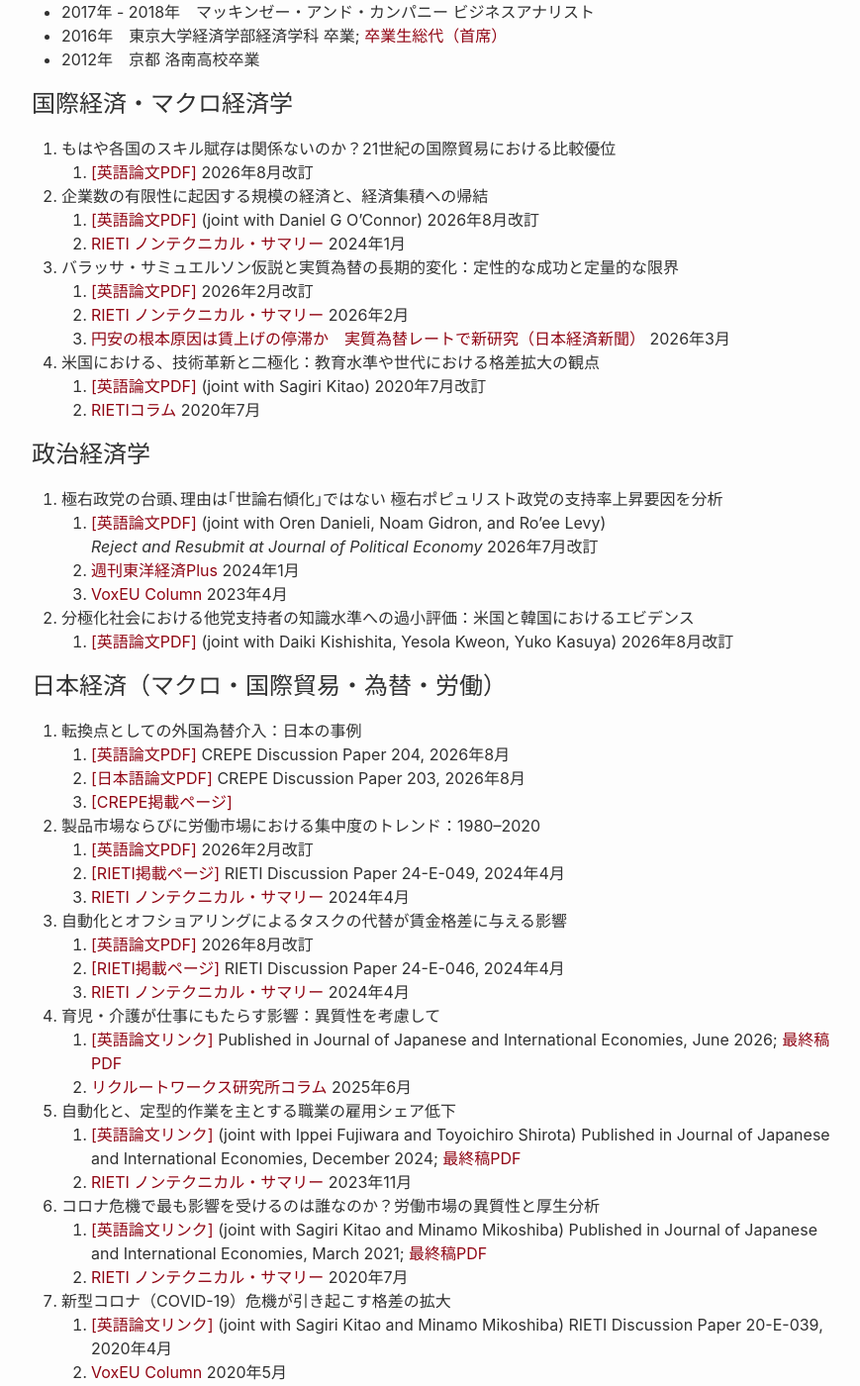
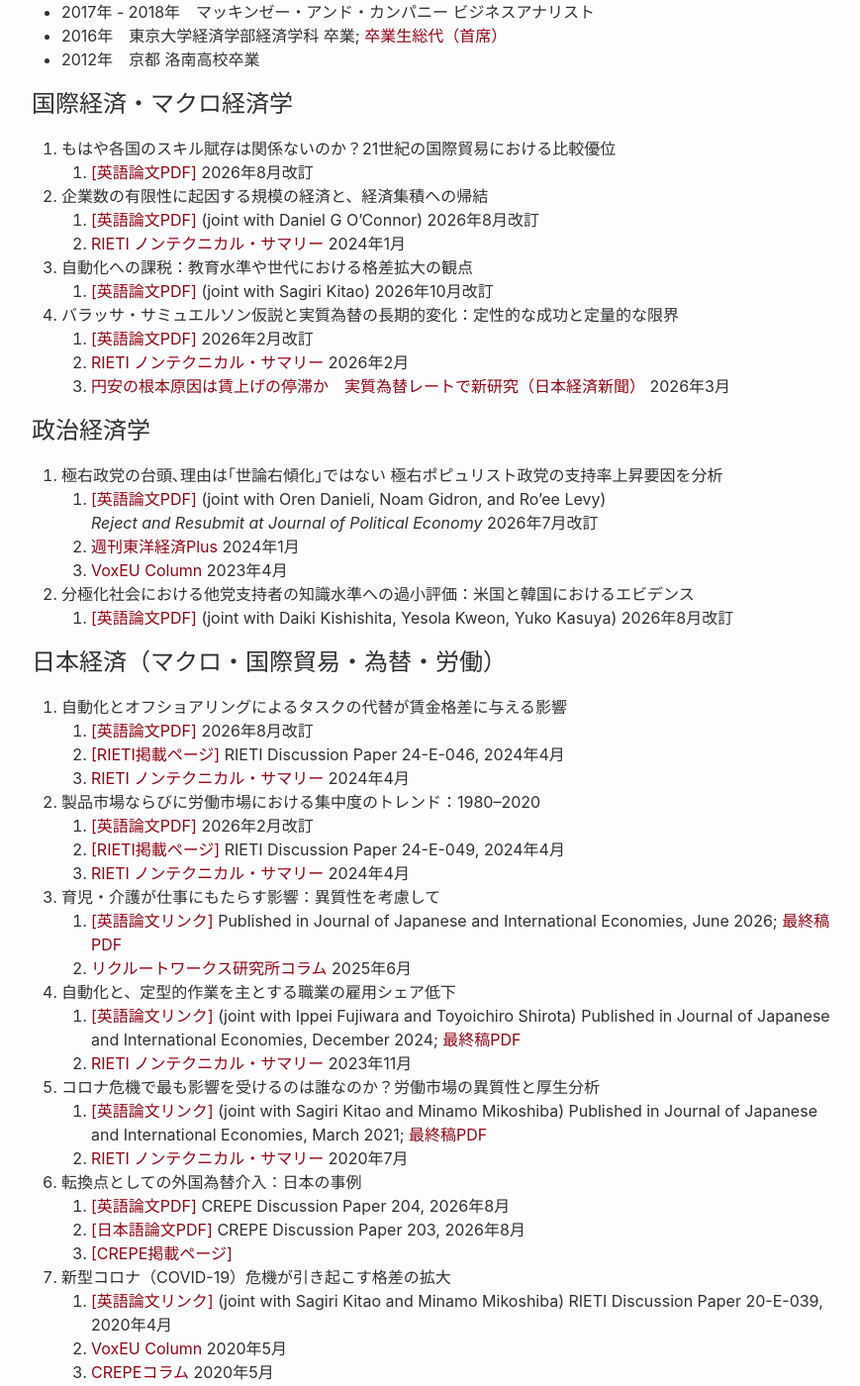
Before and after one commit to shinnkikuchi/shinnkikuchi.github.io, a Jekyll site: the page built from index_ja.md, in a window 1280 px wide and 1400 px high, scrolled down 735 px. Shown: the whole window at 99% size, without its empty margins (188-1057 px from the left). Built offline with Jekyll 4.4.1, drawn with Linux system fonts in a browser that asks for light colours.

Commit message:
有p建日bあんdjpんぱげ

```diff
--- a/index_ja.md
+++ b/index_ja.md
@@ -29,19 +29,17 @@
 1. もはや各国のスキル賦存は関係ないのか？21世紀の国際貿易における比較優位
    1. <a href="https://www.shinnosuke-kikuchi.com/files/research/KIKUCHI-skill-trade.pdf" target="_blank">[英語論文PDF]</a>  2026年8月改訂
 
-
 2. 企業数の有限性に起因する規模の経済と、経済集積への帰結
    1. <a href="https://www.shinnosuke-kikuchi.com/files/research/KIKUCHI-OCONNOR-granular-spatial.pdf" target="_blank">[英語論文PDF]</a> (joint with Daniel G O'Connor)  2026年8月改訂
    2. <a href="https://www.rieti.go.jp/jp/publications/nts/24e005.html" target="_blank">RIETI ノンテクニカル・サマリー</a>  2024年1月
 
-3. バラッサ・サミュエルソン仮説と実質為替の長期的変化：定性的な成功と定量的な限界
+3. 自動化への課税：教育水準や世代における格差拡大の観点
+   1. <a href="https://www.shinnosuke-kikuchi.com/files/research/KK-ROBOT.pdf" target="_blank">[英語論文PDF]</a> (joint with Sagiri Kitao)  2026年10月改訂
+
+4. バラッサ・サミュエルソン仮説と実質為替の長期的変化：定性的な成功と定量的な限界
    1. <a href="/files/research/KIKUCHI-BS.pdf" target="_blank">[英語論文PDF]</a> 2026年2月改訂
    2. <a href="https://www.rieti.go.jp/jp/publications/nts/26e012.html" target="_blank">RIETI ノンテクニカル・サマリー</a>  2026年2月
    3. <a href="https://www.nikkei.com/article/DGXZQOCD046LV0U6A300C2000000/" target="_blank">円安の根本原因は賃上げの停滞か　実質為替レートで新研究（日本経済新聞）</a>  2026年3月
-
-4. 米国における、技術革新と二極化：教育水準や世代における格差拡大の観点
-   1. <a href="https://www.shinnosuke-kikuchi.com/files/research/KK-ROBOT.pdf" target="_blank">[英語論文PDF]</a> (joint with Sagiri Kitao)  2020年7月改訂
-   2. <a href="https://www.rieti.go.jp/jp/columns/a01_0605.html" target="_blank">RIETIコラム</a>  2020年7月
 
 
 ## 政治経済学
@@ -56,33 +54,33 @@
 
 ## 日本経済（マクロ・国際貿易・為替・労働）
 
-1. 転換点としての外国為替介入：日本の事例
-   1. <a href="/files/research/KIKUCHI-JPN-FXI-CREPE.pdf" target="_blank">[英語論文PDF]</a> CREPE Discussion Paper 204, 2026年8月
-   2. <a href="/files/research/KIKUCHI-JPN-FXI-inJPN-CREPE.pdf" target="_blank">[日本語論文PDF]</a> CREPE Discussion Paper 203, 2026年8月
-   3. <a href="https://www.crepe.e.u-tokyo.ac.jp/results/2026/crepedp203.html" target="_blank">[CREPE掲載ページ]</a>
+1. 自動化とオフショアリングによるタスクの代替が賃金格差に与える影響
+   1. <a href="/files/research/KIKUCHI_JPN_techtrade_ineq.pdf" target="_blank">[英語論文PDF]</a> 2026年8月改訂
+   2. <a href="https://www.rieti.go.jp/jp/publications/summary/24040003.html" target="_blank">[RIETI掲載ページ]</a> RIETI Discussion Paper 24-E-046, 2024年4月
+   3. <a href="https://www.rieti.go.jp/jp/publications/nts/24e046.html" target="_blank">RIETI ノンテクニカル・サマリー</a>  2024年4月
 
 2. 製品市場ならびに労働市場における集中度のトレンド：1980–2020
    1. <a href="/files/research/KIKUCHI_JPN_concentration.pdf" target="_blank">[英語論文PDF]</a> 2026年2月改訂
    2. <a href="https://www.rieti.go.jp/jp/publications/summary/24040006.html" target="_blank">[RIETI掲載ページ]</a> RIETI Discussion Paper 24-E-049, 2024年4月
    3. <a href="https://www.rieti.go.jp/jp/publications/nts/24e049.html" target="_blank">RIETI ノンテクニカル・サマリー</a>  2024年4月
 
-3. 自動化とオフショアリングによるタスクの代替が賃金格差に与える影響
-   1. <a href="/files/research/KIKUCHI_JPN_techtrade_ineq.pdf" target="_blank">[英語論文PDF]</a> 2026年8月改訂
-   2. <a href="https://www.rieti.go.jp/jp/publications/summary/24040003.html" target="_blank">[RIETI掲載ページ]</a> RIETI Discussion Paper 24-E-046, 2024年4月
-   3. <a href="https://www.rieti.go.jp/jp/publications/nts/24e046.html" target="_blank">RIETI ノンテクニカル・サマリー</a>  2024年4月
-
-4. 育児・介護が仕事にもたらす影響：異質性を考慮して
+3. 育児・介護が仕事にもたらす影響：異質性を考慮して
    1. <a href="https://www.sciencedirect.com/science/article/pii/S0889158326000122" target="_blank">[英語論文リンク]</a>
    Published in Journal of Japanese and International Economies, June 2026; <a href="https://www.shinnosuke-kikuchi.com/files/research/KIKUCHI_LTC_Penalty.pdf" target="_blank">最終稿PDF</a>
    2. <a href="https://www.works-i.com/surveys/column/jpsedcolumn/detail006.html" target="_blank">リクルートワークス研究所コラム</a>  2025年6月
 
-5. 自動化と、定型的作業を主とする職業の雇用シェア低下
+4. 自動化と、定型的作業を主とする職業の雇用シェア低下
    1. <a href="https://www.sciencedirect.com/science/article/abs/pii/S0889158324000340" target="_blank">[英語論文リンク]</a> (joint with Ippei Fujiwara and Toyoichiro Shirota) Published in Journal of Japanese and International Economies, December 2024; <a href="https://www.shinnosuke-kikuchi.com/files/research/FKS-robot-japan.pdf" target="_blank">最終稿PDF</a>
    2. <a href="https://www.rieti.go.jp/jp/publications/nts/23e082.html" target="_blank">RIETI ノンテクニカル・サマリー </a> 2023年11月
 
-6. コロナ危機で最も影響を受けるのは誰なのか？労働市場の異質性と厚生分析
+5. コロナ危機で最も影響を受けるのは誰なのか？労働市場の異質性と厚生分析
    1. <a href="https://www.sciencedirect.com/science/article/abs/pii/S088915832030054X" target="_blank">[英語論文リンク]</a> (joint with Sagiri Kitao and Minamo Mikoshiba) Published in Journal of Japanese and International Economies, March 2021; <a href="https://www.shinnosuke-kikuchi.com/files/research/KKM-COVID19.pdf" target="_blank">最終稿PDF</a>
    2. <a href="https://www.rieti.go.jp/jp/publications/summary/20070004.html" target="_blank">RIETI ノンテクニカル・サマリー</a>  2020年7月
+
+6. 転換点としての外国為替介入：日本の事例
+   1. <a href="/files/research/KIKUCHI-JPN-FXI-CREPE.pdf" target="_blank">[英語論文PDF]</a> CREPE Discussion Paper 204, 2026年8月
+   2. <a href="/files/research/KIKUCHI-JPN-FXI-inJPN-CREPE.pdf" target="_blank">[日本語論文PDF]</a> CREPE Discussion Paper 203, 2026年8月
+   3. <a href="https://www.crepe.e.u-tokyo.ac.jp/results/2026/crepedp203.html" target="_blank">[CREPE掲載ページ]</a>
 
 7. 新型コロナ（COVID-19）危機が引き起こす格差の拡大
    1. <a href="https://www.rieti.go.jp/jp/publications/summary/20040020.html" target="_blank">[英語論文リンク]</a> (joint with Sagiri Kitao and Minamo Mikoshiba) RIETI Discussion Paper 20-E-039, 2020年4月
```
Also changed, not shown: files/research/bib/KK-ROBOT.html (+6 -5 lines), index.md (+1 -0 lines).
